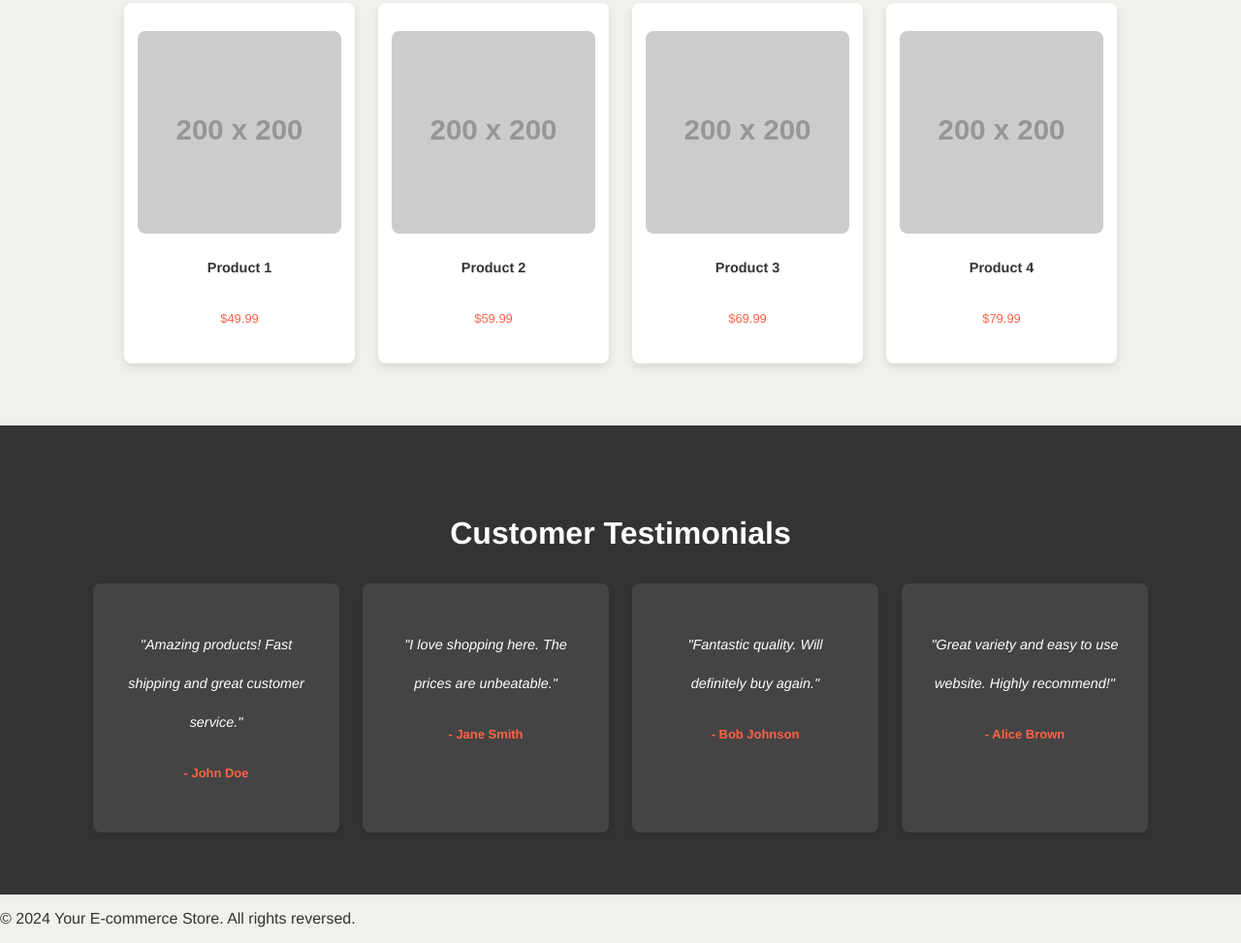
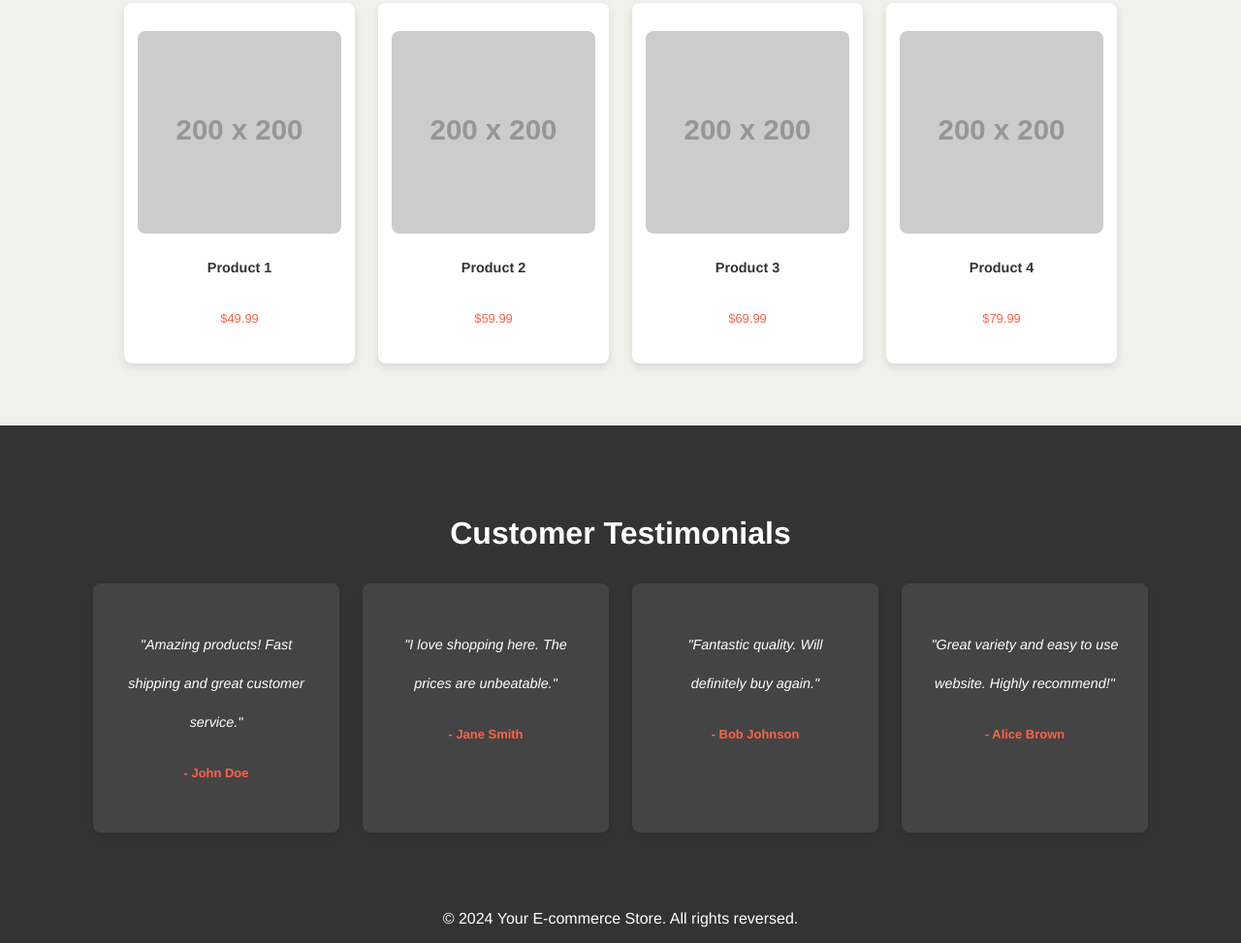
Before and after one commit to VoodooIsT/ecommerce-ninjas, a plain HTML site: page index.html in a window 1280 px wide. Shown: the part 1147-2120 px from the top of the page at 97% size. Drawn offline with Linux system fonts and the light colour scheme; placeholder pictures from the web are drawn by us.

Commit message:
Footer error solved

```diff
--- a/index.html
+++ b/index.html
@@ -117,7 +117,7 @@
             </div>
         </section>
 
-    <footer>
+    <footer class="footer">
         <p>&copy; 2024 Your E-commerce Store. All rights reversed.</p>
     </footer>
 </body>
--- a/main.css
+++ b/main.css
@@ -194,5 +194,6 @@ a:hover{
   }
 
   .footer p {
+    text-align: center;
     margin: 0;
   }
```
